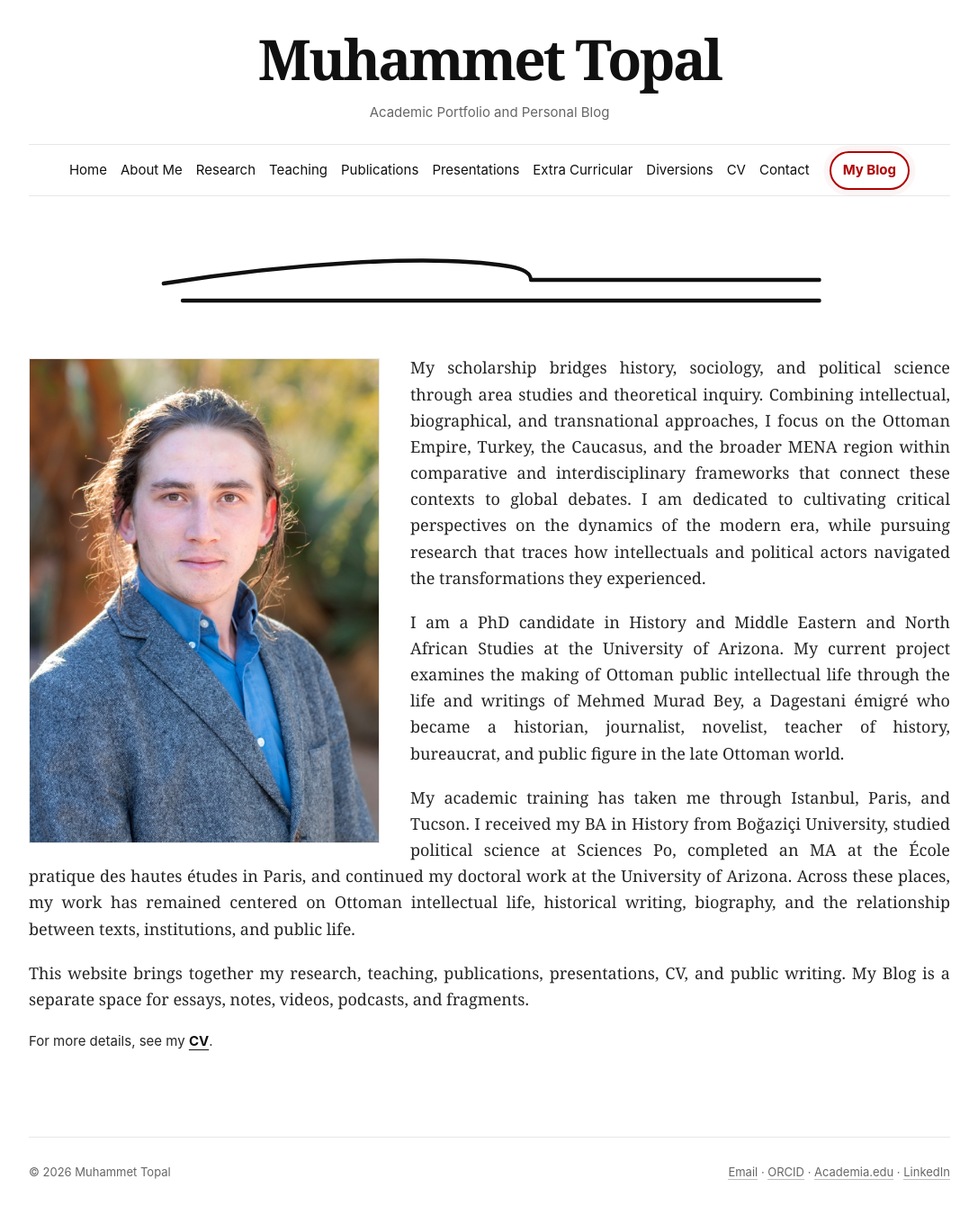
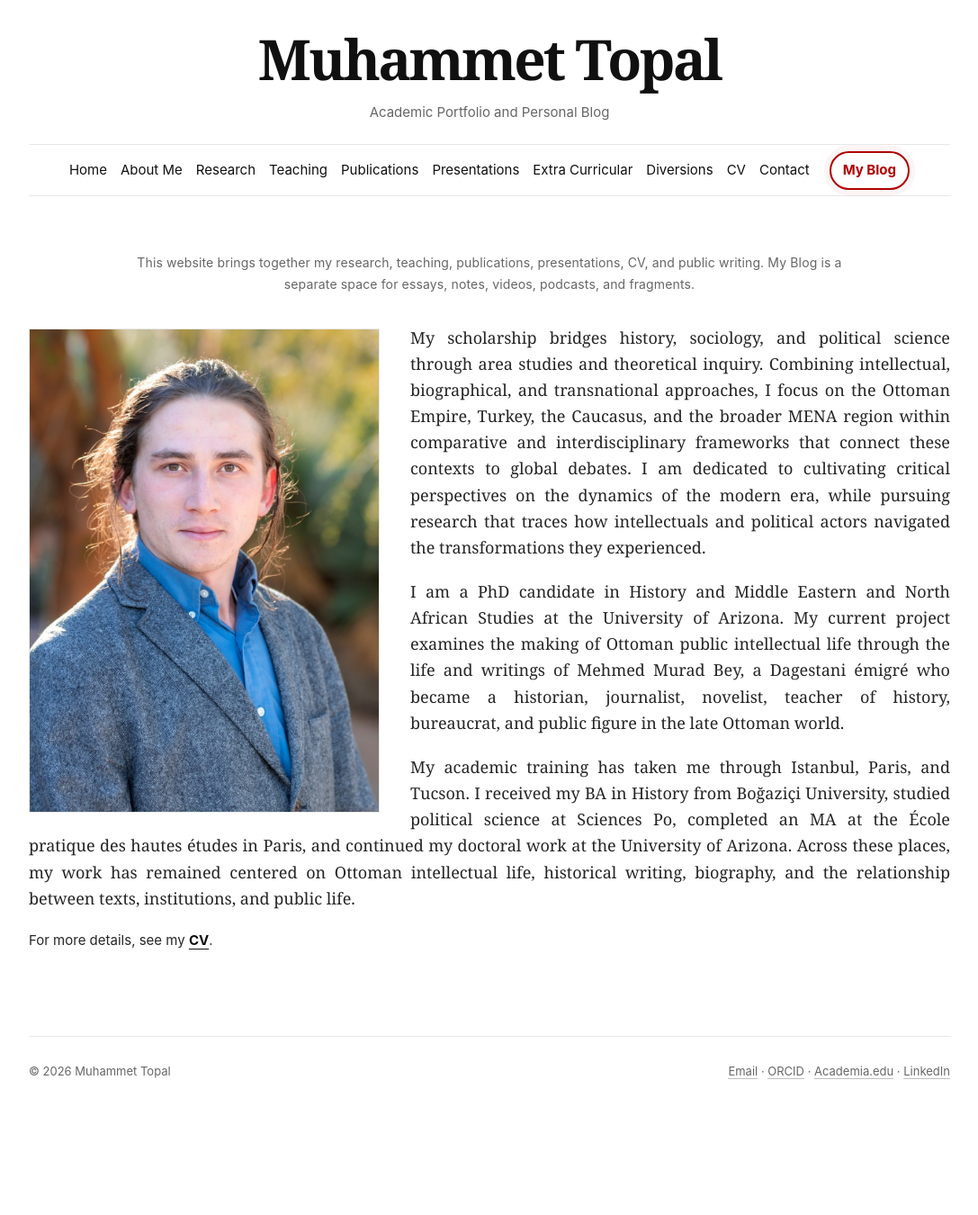
Before and after one commit to m-topal/muhammettopal, a Jekyll site: the page built from index.md, in a window 1280 px wide and 1385 px high. Shown: the top 1350 px of the window at 90% size, without its empty margins (96-1183 px from the left). Built offline with Jekyll 4.4.1, drawn with Linux system fonts in a browser that asks for light colours.

Commit message:
Add files via upload

```diff
--- a/assets/css/style.css
+++ b/assets/css/style.css
@@ -402,3 +402,29 @@ main{padding-top:42px}.home-intro{max-width:820px;margin:0 auto;text-align:left}
     stroke-width: 4;
   }
 }
+
+
+/* v11 correction: replace mistaken drawn divider with subtle homepage note */
+.home-ornament {
+  display: none !important;
+}
+
+.home-site-note {
+  max-width: 830px;
+  margin: -14px auto 34px;
+  padding: 0 18px;
+  color: var(--muted);
+  font-family: var(--sans);
+  font-size: 14px;
+  line-height: 1.65;
+  text-align: center;
+  letter-spacing: .01em;
+}
+
+@media (max-width: 700px) {
+  .home-site-note {
+    margin: -6px auto 24px;
+    font-size: 13px;
+    text-align: left;
+  }
+}
--- a/index.md
+++ b/index.md
@@ -3,11 +3,8 @@ layout: default
 title: Home
 permalink: /
 ---
-<div class="home-ornament" aria-hidden="true">
-  <svg viewBox="0 0 860 70" preserveAspectRatio="none">
-    <path d="M20 39 C170 18 355 5 455 20 C475 23 482 28 482 35 L845 35" />
-    <path d="M44 58 L845 58" />
-  </svg>
+<div class="home-site-note">
+  This website brings together my research, teaching, publications, presentations, CV, and public writing. My Blog is a separate space for essays, notes, videos, podcasts, and fragments.
 </div>
 
 <section class="home-wrap-section">
```
Also changed, not shown: other parts of index.md (+0 -2 lines), README_INSTALL.md, _config.yml (line endings or trailing spaces).
